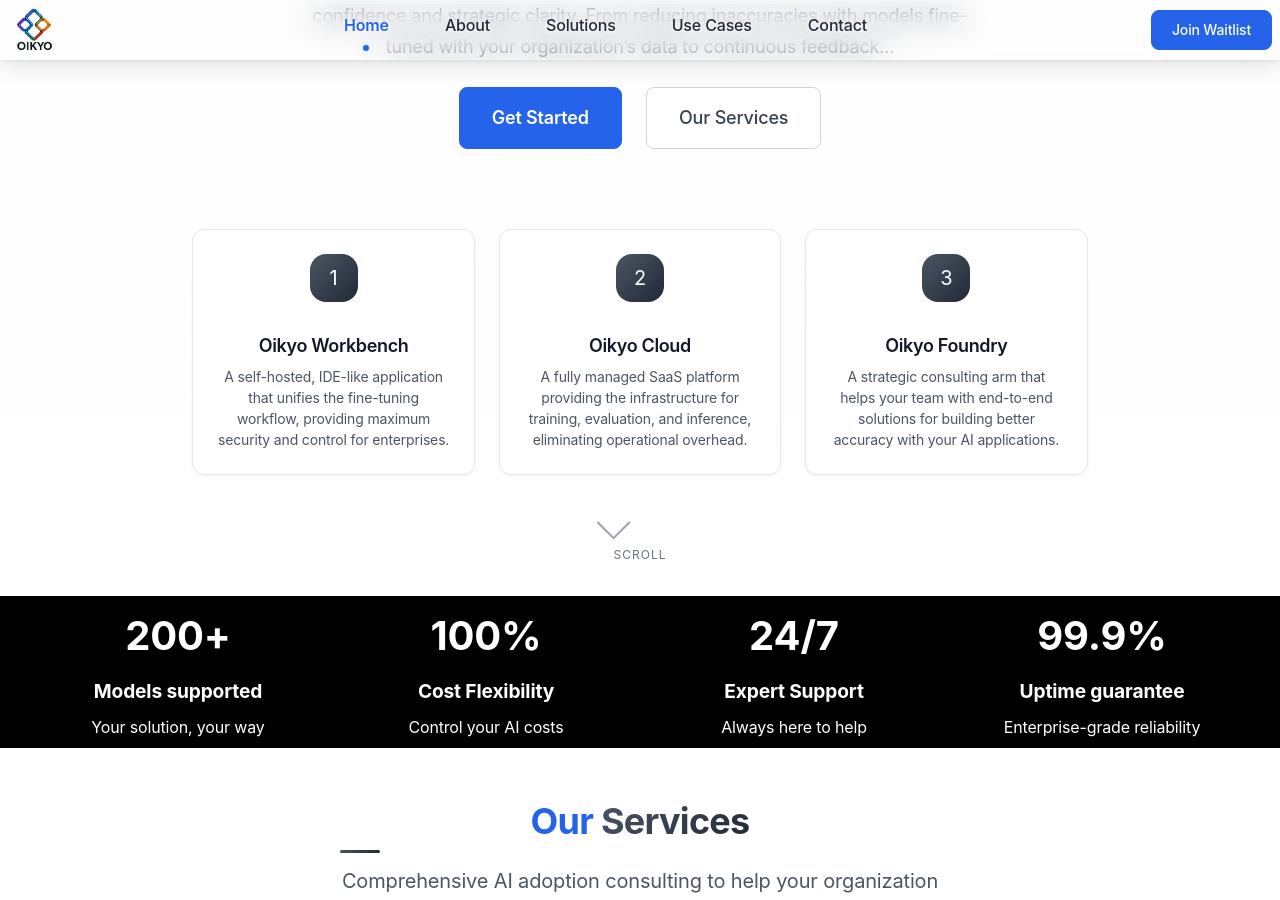
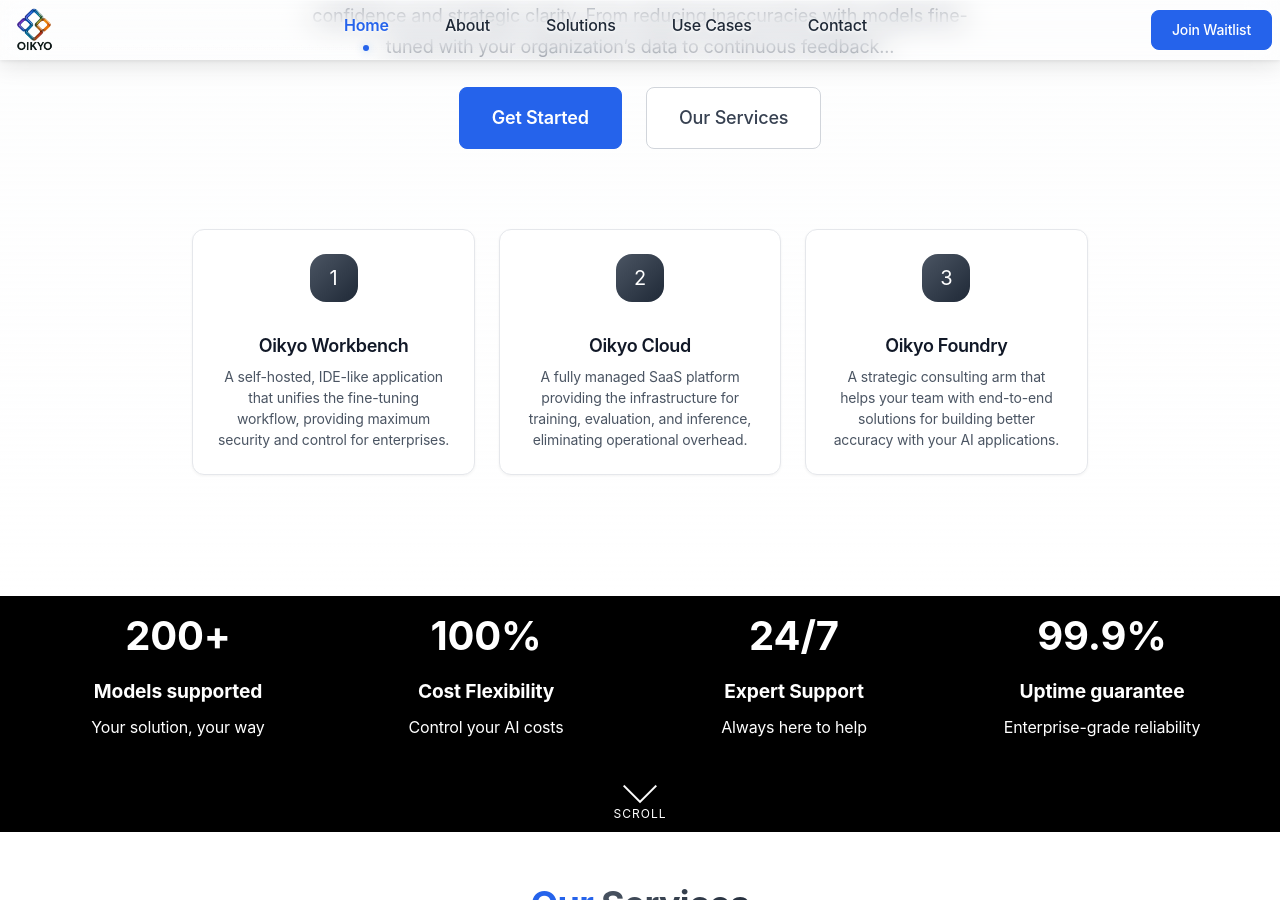
Before and after one commit to oikyoai/oikyo.ai, a Jekyll site: the page built from index.md, in a window 1280 px wide and 900 px high, scrolled down 244 px. Built offline with Jekyll 4.4.1, drawn with Linux system fonts in a browser that asks for light colours.

Commit message:
Scroll indicator moved below stats bar

```diff
--- a/_layouts/home.html
+++ b/_layouts/home.html
@@ -35,9 +35,6 @@
     </div>
   </div>
 
-  <div class="scroll-indicator">
-    <div class="scroll-arrow"></div>
-    <div class="scroll-text">Scroll</div>
   </div>
 </section>
 
@@ -63,6 +60,10 @@
       <div class="stat-title">Uptime guarantee</div>
       <div class="stat-description">Enterprise-grade reliability</div>
     </div>
+  </div>
+  <div class="scroll-indicator">
+    <div class="scroll-arrow"></div>
+    <div class="scroll-text">Scroll</div>
   </div>
 </section>
 
--- a/_sass/components/_stats-bar.scss
+++ b/_sass/components/_stats-bar.scss
@@ -3,6 +3,7 @@
   color: #fff;
   padding: 0.5rem 0;
   text-align: center;
+  position: relative;
 }
 
 .stats-grid {
@@ -32,3 +33,39 @@
   font-size: 1rem;
   margin-top: 0.5rem;
 }
+
+// Scroll indicator
+.scroll-indicator {
+  margin-top: 2rem;
+
+  .scroll-arrow {
+    width: 24px;
+    height: 24px;
+    border: 2px solid #fff;
+    border-top: none;
+    border-right: none;
+    transform: rotate(-45deg);
+    animation: bounce 2s infinite;
+    margin: 0 auto;
+  }
+
+  .scroll-text {
+    font-size: 0.75rem;
+    color: #fff;
+    margin-top: 0.5rem;
+    text-transform: uppercase;
+    letter-spacing: 1px;
+  }
+}
+
+@keyframes bounce {
+  0%, 20%, 50%, 80%, 100% {
+    transform: translateY(0) rotate(-45deg);
+  }
+  40% {
+    transform: translateY(8px) rotate(-45deg);
+  }
+  60% {
+    transform: translateY(4px) rotate(-45deg);
+  }
+}
--- a/_sass/layout/_hero.scss
+++ b/_sass/layout/_hero.scss
@@ -228,44 +228,7 @@
   }
 }
 
-// Scroll indicator
-.scroll-indicator {
-  position: absolute;
-  bottom: $space-8;
-  left: 50%;
-  transform: translateX(-50%);
-  z-index: 2;
 
-  .scroll-arrow {
-    width: 24px;
-    height: 24px;
-    border: 2px solid $gray-400;
-    border-top: none;
-    border-right: none;
-    transform: rotate(-45deg);
-    animation: bounce 2s infinite;
-  }
-
-  .scroll-text {
-    font-size: $text-xs;
-    color: $gray-500;
-    margin-top: $space-2;
-    text-transform: uppercase;
-    letter-spacing: 1px;
-  }
-}
-
-@keyframes bounce {
-  0%, 20%, 50%, 80%, 100% {
-    transform: translateX(-50%) translateY(0) rotate(-45deg);
-  }
-  40% {
-    transform: translateX(-50%) translateY(-8px) rotate(-45deg);
-  }
-  60% {
-    transform: translateX(-50%) translateY(-4px) rotate(-45deg);
-  }
-}
 
 // Page hero variant (smaller, no features)
 .hero--page {
```
